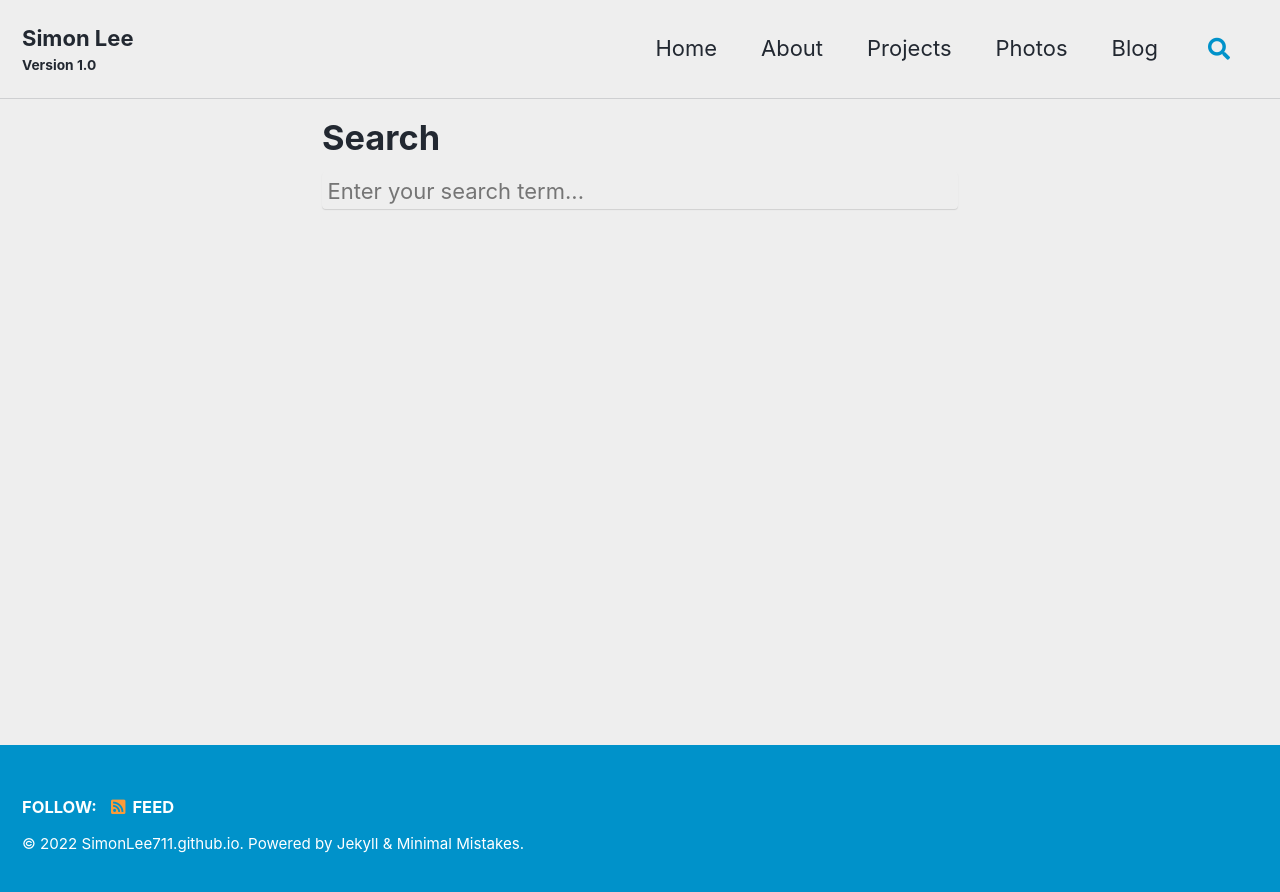
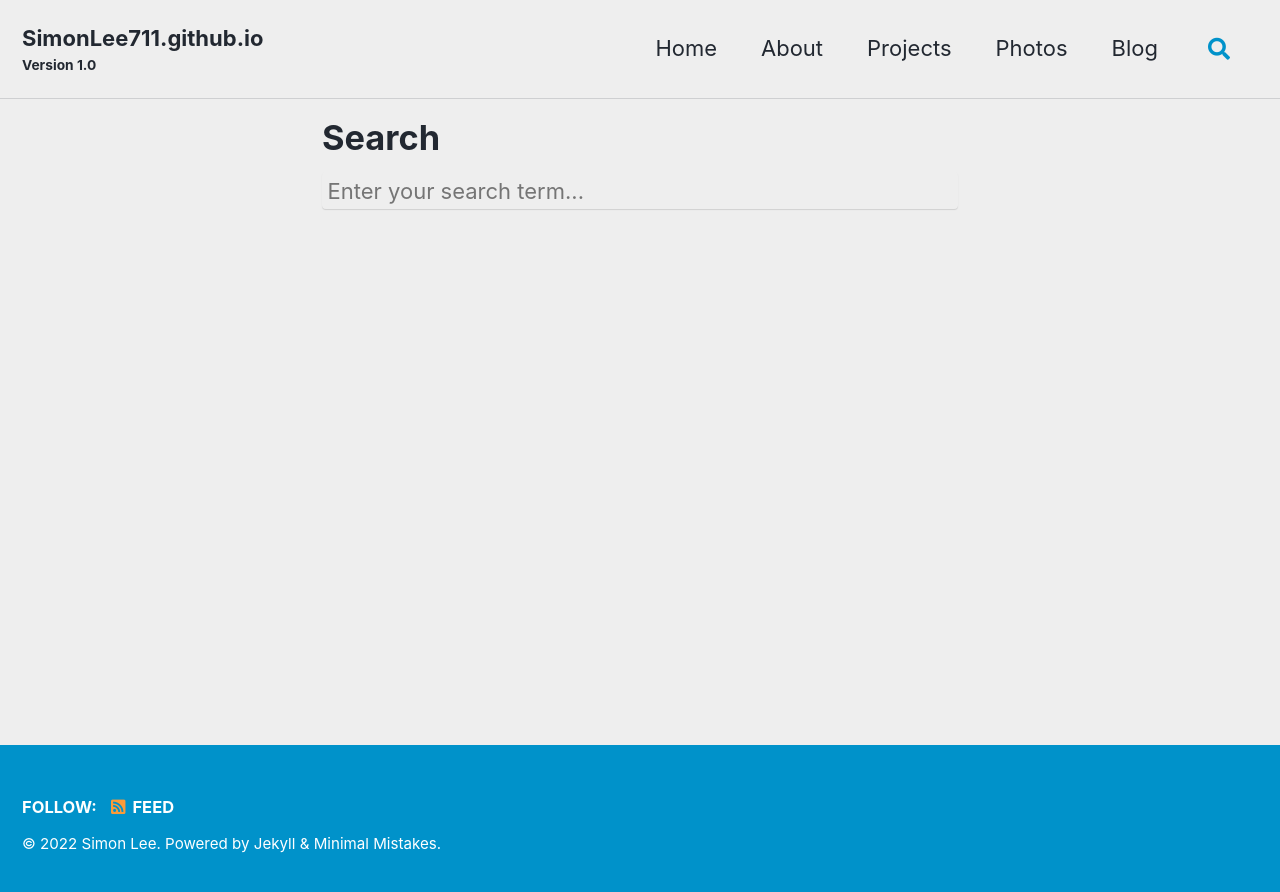
Before and after one commit to Simonlee711/Simonlee711.github.io, a Jekyll site: the page built from _pages/search.md, in a window 1280 px wide. Shown: the top 892 px of the page. Built offline with Jekyll 4.4.1, drawn with Linux system fonts in a browser that asks for light colours; cached includes are drawn as plain includes.

```diff
--- a/_config.yml
+++ b/_config.yml
@@ -16,10 +16,10 @@ minimal_mistakes_skin    : "air" # "air", "aqua", "contrast", "dark", "dirt", "n
 
 # Site Settings
 locale                   : "en-US"
-title                    : "Simon Lee"
+title                    : "SimonLee711.github.io"
 title_separator          : "-"
 subtitle                 : "Version 1.0"
-name                     : "SimonLee711.github.io"
+name                     : "Simon Lee"
 description              : "An amazing website."
 url                      : # the base hostname & protocol for your site e.g. "https://mmistakes.github.io"
 baseurl                  : # the subpath of your site, e.g. "/blog"
```
